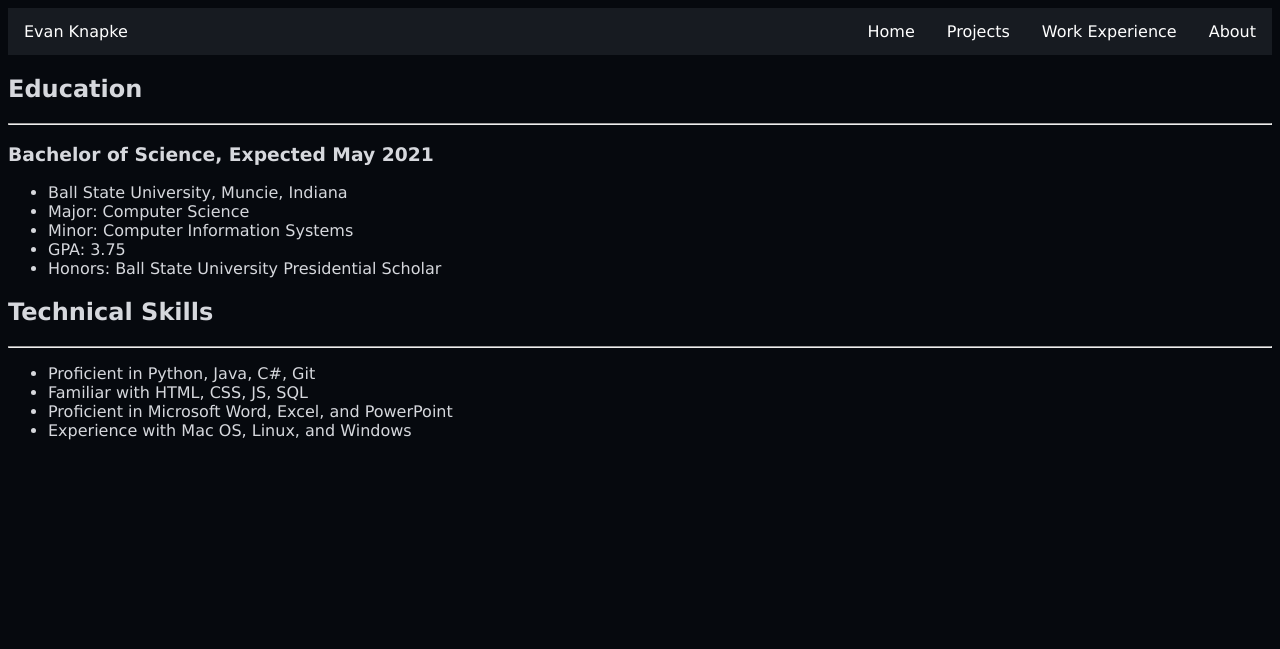
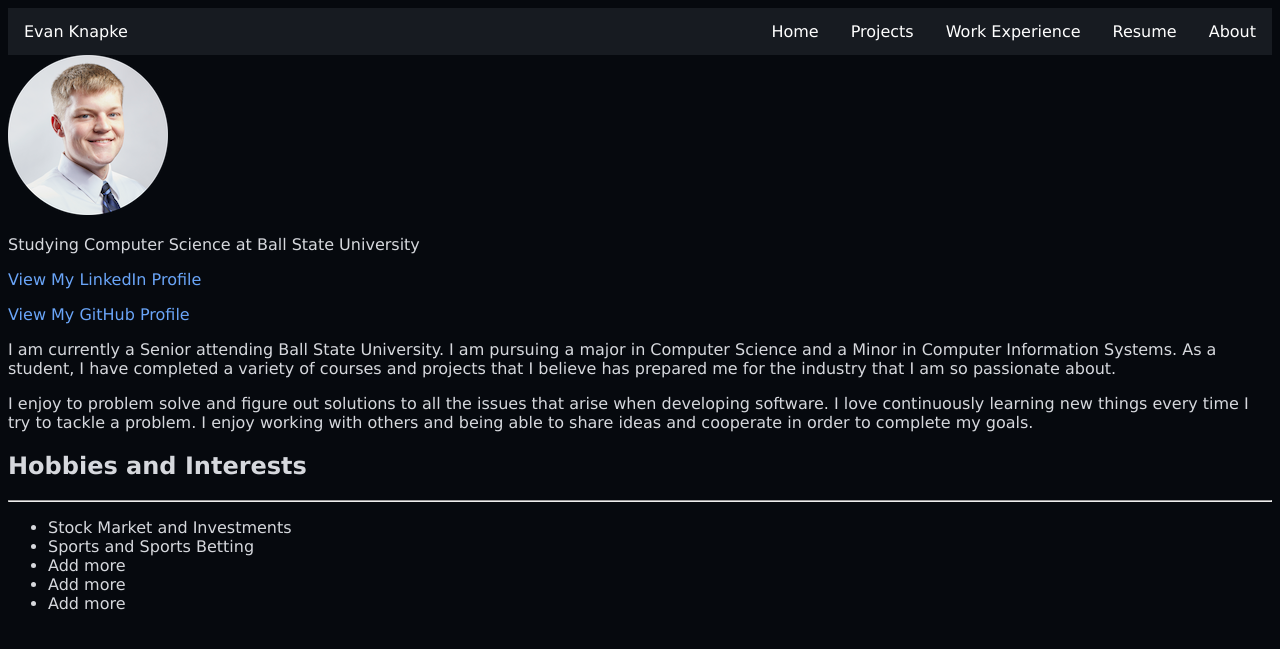
Before and after one commit to evanknapke/evanknapke.github.io, a Jekyll site: the page built from pages/about.md, in a window 1280 px wide. Shown: the top 649 px of the page. Built offline with Jekyll 4.4.1, drawn with Linux system fonts in a browser that asks for light colours.

Commit message:
Reorganize pages and add resume page

```diff
--- a/Gemfile
+++ b/Gemfile
@@ -9,9 +9,6 @@ source "https://rubygems.org"
 # This will help ensure the proper Jekyll version is running.
 # Happy Jekylling!
 # gem "jekyll", "~> 3.9.0"
-
-# This is the default theme for new Jekyll sites. You may change this to anything you like.
-# gem "jekyll-theme-minimal"
 
 # If you want to use GitHub Pages, remove the "gem "jekyll"" above and
 # uncomment the line below. To upgrade, run `bundle update github-pages`.
--- /dev/null
+++ b/_layouts/about.html
@@ -0,0 +1,49 @@
+<!DOCTYPE html>
+<html lang="{{ site.lang | default: "en-US" }}">
+  <head>
+    <meta charset="UTF-8">
+    <meta http-equiv="X-UA-Compatible" content="IE=edge">
+    <meta name="viewport" content="width=device-width, initial-scale=1">
+
+{% seo %}
+    <link rel="stylesheet" href="{{ "/assets/css/style.css?v=" | append: site.github.build_revision | relative_url }}">
+
+    <!-- For Favicons -->
+    <link rel="apple-touch-icon" sizes="180x180" href="/apple-touch-icon.png">
+    <link rel="icon" type="image/png" sizes="32x32" href="/favicon-32x32.png">
+    <link rel="icon" type="image/png" sizes="16x16" href="/favicon-16x16.png">
+    <link rel="manifest" href="/site.webmanifest">
+
+  </head>
+  <body>
+    <div class="wrapper">
+      <header>
+        <div class="navbar">
+          <ul>
+            <li><a href="{{ "/" | absolute_url }}">{{ site.title | default: site.github.repository_name }}</a></li>
+            <li><a href="/about/">About</a></li>
+            <li><a href="/resume/">Resume</a></li>
+            <li><a href="/experience/">Work Experience</a></li>
+            <li><a href="/projects/">Projects</a></li>
+            <li><a href="/">Home</a></li>
+          </ul>
+        </div>
+      </header>
+      <section>
+
+        {% if site.logo %}
+          <img src="{{site.logo | relative_url}}" alt="Logo" />
+        {% endif %}
+
+        <p>{{ site.description | default: site.github.project_tagline }}</p>
+
+        <p><a href="https://www.linkedin.com/in/evanknapke/">View My LinkedIn Profile</a><br>
+        <p class="view"><a href="{{ site.github.owner_url }}">View My GitHub Profile</a></p>
+
+        <p>{{ content }}</p>
+      </section>
+
+    </div>
+    <script src="{{ "/assets/js/scale.fix.js" | relative_url }}"></script>
+  </body>
+</html>
--- a/_layouts/page.html
+++ b/_layouts/page.html
@@ -11,13 +11,16 @@
   <body>
     <div class="wrapper">
       <div class="navbar">
+        <div class="navbar">
           <ul>
             <li><a href="{{ "/" | absolute_url }}">{{ site.title | default: site.github.repository_name }}</a></li>
             <li><a href="/about/">About</a></li>
+            <li><a href="/resume/">Resume</a></li>
             <li><a href="/experience/">Work Experience</a></li>
             <li><a href="/projects/">Projects</a></li>
             <li><a href="/">Home</a></li>
           </ul>
+        </div>
       </div>
       <section>
 
--- a/assets/css/style.css
+++ b/assets/css/style.css
@@ -42,3 +42,23 @@ a {
 .navbar ul li a:hover {
   background-color: #111;
 }
+
+.blocktext {
+	width: 500px;
+	height: 0px;
+
+	position: fixed;
+	top:0;
+	bottom: 0;
+	left: 0;
+	right: 0;
+
+	margin-top: 100pt;
+  margin-left: 25pt;
+  text-align: left;
+}
+
+.greeting {
+  font-family: impact, courier, verdana, arial, helvetica, sans-serif;
+  font-size: 100pt;
+}
--- a/pages/about.md
+++ b/pages/about.md
@@ -1,23 +1,17 @@
 ---
-layout: page
+layout: about
 title: About
 permalink: /about/
 ---
 
-## Education
-___
+I am currently a Senior attending Ball State University. I am pursuing a major in Computer Science and a Minor in Computer Information Systems. As a student, I have completed a variety of courses and projects that I believe has prepared me for the industry that I am so passionate about.
 
-### Bachelor of Science, Expected May 2021
-- Ball State University, Muncie, Indiana
-- Major: Computer Science
-- Minor: Computer Information Systems
-- GPA: 3.75
-- Honors: Ball State University Presidential Scholar
+I enjoy to problem solve and figure out solutions to all the issues that arise when developing software. I love continuously learning new things every time I try to tackle a problem. I enjoy working with others and being able to share ideas and cooperate in order to complete my goals.
 
-## Technical Skills
+## Hobbies and Interests
 ---
-
-- Proficient in Python, Java, C#, Git
-- Familiar with HTML, CSS, JS, SQL
-- Proficient in Microsoft Word, Excel, and PowerPoint
-- Experience with Mac OS, Linux, and Windows
+- Stock Market and Investments
+- Sports and Sports Betting
+- Add more
+- Add more
+- Add more
```
Also changed, not shown: _layouts/home.html (renamed from _layouts/default.html, +7 -18 lines), index.md (+2 -2 lines), pages/resume.md (added, +54 -0 lines). Lines whose indentation alone changed are shown as unchanged.
